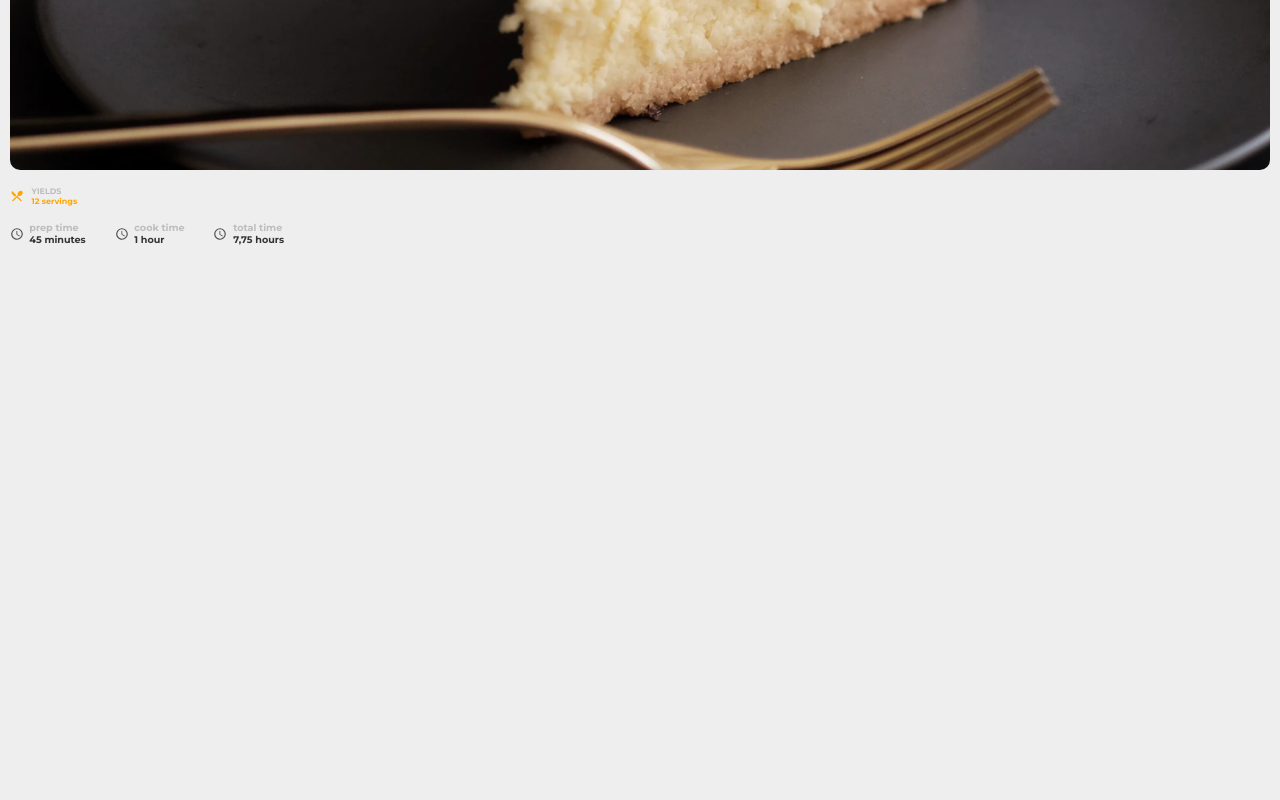
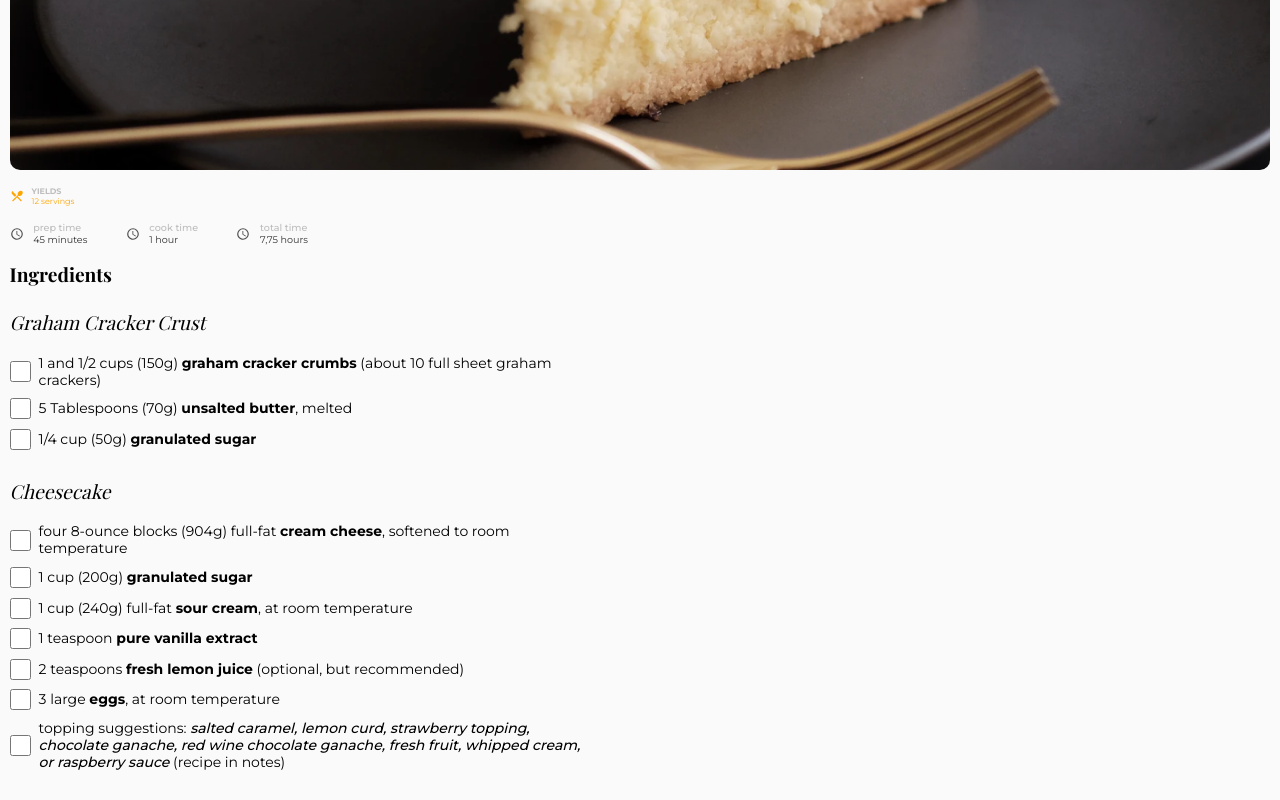
Before and after one commit to houssam-developer/recipe-page, a plain HTML site: page index.html in a window 1280 px wide. Shown: the part 756-1556 px from the top of the page. Before the commit the page ends 1026 px from the top, so only its background shows below. Drawn offline with nearby package versions, Linux system fonts and the light colour scheme.

Commit message:
refactor: add section of ingredients with it styles

```diff
--- a/index.html
+++ b/index.html
@@ -11,9 +11,9 @@
 	<link rel="shortcut icon" type="image/x-icon" href="https://devchallenges.io/" />
 	<link href="https://fonts.googleapis.com/css2?family=Poppins:wght@400;500&display=swap" rel="stylesheet" />
 	<link rel="preconnect" href="https://fonts.googleapis.com">
-	<link rel="preconnect" href="https://fonts.gstatic.com" crossorigin>
-	<link href="https://fonts.googleapis.com/css2?family=Montserrat:wght@700&family=Playfair+Display:wght@700&display=swap" rel="stylesheet">
-	<title>Recipe Page</title>
+<link rel="preconnect" href="https://fonts.gstatic.com" crossorigin>
+<link href="https://fonts.googleapis.com/css2?family=Montserrat:wght@400;500;700&family=Playfair+Display:wght@400;700&display=swap" rel="stylesheet">
+		<title>Recipe Page</title>
 </head>
 
 <body>
@@ -80,6 +80,62 @@
 				</li>
 			</ul>
 		</aside>
+
+		<section class="ingredients">
+			<h2>Ingredients</h2>
+			<div class="ingredients-graham">
+				<h3>Graham Cracker Crust</h3>
+				<ul>
+					<li>
+						<input type="checkbox" name="" id="">
+						<p>1 and 1/2 cups (150g) <b>graham cracker crumbs</b> (about 10 full sheet graham crackers)</p>
+					</li>
+					<li>
+						<input type="checkbox" name="" id="">
+						<p>5 Tablespoons (70g) <b>unsalted butter</b>, melted</p>
+					</li>
+					<li>
+						<input type="checkbox" name="" id="">
+						<p>1/4 cup (50g) <b>granulated sugar</b></p>
+					</li>
+				</ul>
+			</div>
+			<div class="ingredients-cheesecake">
+				<h3>Cheesecake</h3>
+				<ul>
+					<li>
+						<input type="checkbox" name="" id="">
+						<p>four 8-ounce blocks (904g) full-fat <b>cream cheese</b>, softened to room temperature</p>
+					</li>
+					<li>
+						<input type="checkbox" name="" id="">
+						<p>1 cup (200g) <b>granulated sugar</b></p>
+					</li>
+					<li>
+						<input type="checkbox" name="" id="">
+						<p>1 cup (240g) full-fat <b>sour cream</b>, at room temperature</p>
+					</li>
+					<li>
+						<input type="checkbox" name="" id="">
+						<p>1 teaspoon <b>pure vanilla extract</b></p>
+					</li>
+					<li>
+						<input type="checkbox" name="" id="">
+						<p>2 teaspoons <b>fresh lemon juice</b> (optional, but recommended)</p>
+					</li>
+					<li>
+						<input type="checkbox" name="" id="">
+						<p>3 large <b>eggs</b>, at room temperature</p>
+					</li>
+					<li>
+						<input type="checkbox" name="" id="">
+						<p>topping suggestions: <i>salted caramel, lemon curd, strawberry topping, chocolate ganache, red wine chocolate ganache, fresh fruit, whipped cream, or raspberry sauce</i> (recipe in notes) </p>
+					</li>
+				</ul>
+			</div>
+
+		</section>
+
 	</main>
 </body>
 
--- a/scss/_base.scss
+++ b/scss/_base.scss
@@ -13,5 +13,5 @@ body {
 	min-height: 100vh;
 	width: 100vw;
 
-	background-color: #eee;
+	background-color: #fafafa;
 }
--- a/scss/_page.scss
+++ b/scss/_page.scss
@@ -106,7 +106,7 @@ aside {
 .preparation {
 	display: flex;
 
-	gap: 3em;
+	gap: 4em;
 
 	&, & * {
 		font-size: .6rem;
@@ -121,7 +121,7 @@ aside {
 	&__li {
 		display: flex;
 		align-items: center;
-		gap: .6em;
+		gap: 1em;
 		&__svg {
 			width: 14px;
 			height: 14px;
@@ -140,3 +140,70 @@ aside {
 		}
 	}
 }
+
+.ingredients {
+	display: flex;
+	flex-direction: column;
+	gap: 1.5em;
+
+	h2, h3 {
+		font-family: 'Playfair Display', serif;
+		font-size: 1.2rem;
+		line-height: 24px;
+		letter-spacing: 0em;
+		text-align: left;
+
+	}
+
+	h2 { font-weight: 700; }
+	h3 {
+		font-weight: 400;
+		font-style: italic;
+	}
+
+	p {
+
+		font-family: Montserrat;
+		font-size: 14px;
+		font-weight: 400;
+		line-height: 17px;
+		letter-spacing: 0em;
+		text-align: left;
+		max-width: 60ch;
+	}
+
+	i {
+		font-weight: 500;
+	}
+
+	input[type=checkbox] {
+		background: #FAFAFA;
+		color: #FAFAFA;
+
+		min-width: 21px;
+		min-height: 21px;
+		-webkit-user-select: none;
+		-moz-user-select: none;
+		-ms-user-select: none;
+		user-select: none;
+		border: 1px solid #828282;
+		border-radius: 5px;
+
+	}
+
+	&-graham, &-cheesecake {
+		display: flex;
+		flex-direction: column;
+		gap: 1em;
+		li {
+			padding: .3em 0em;
+			display: flex;
+			align-items: center;
+			gap: .5em;
+		}
+	}
+
+	&-cheesecake {
+
+	}
+}
```
Also changed, not shown: assets/style.css, 1 other file.
